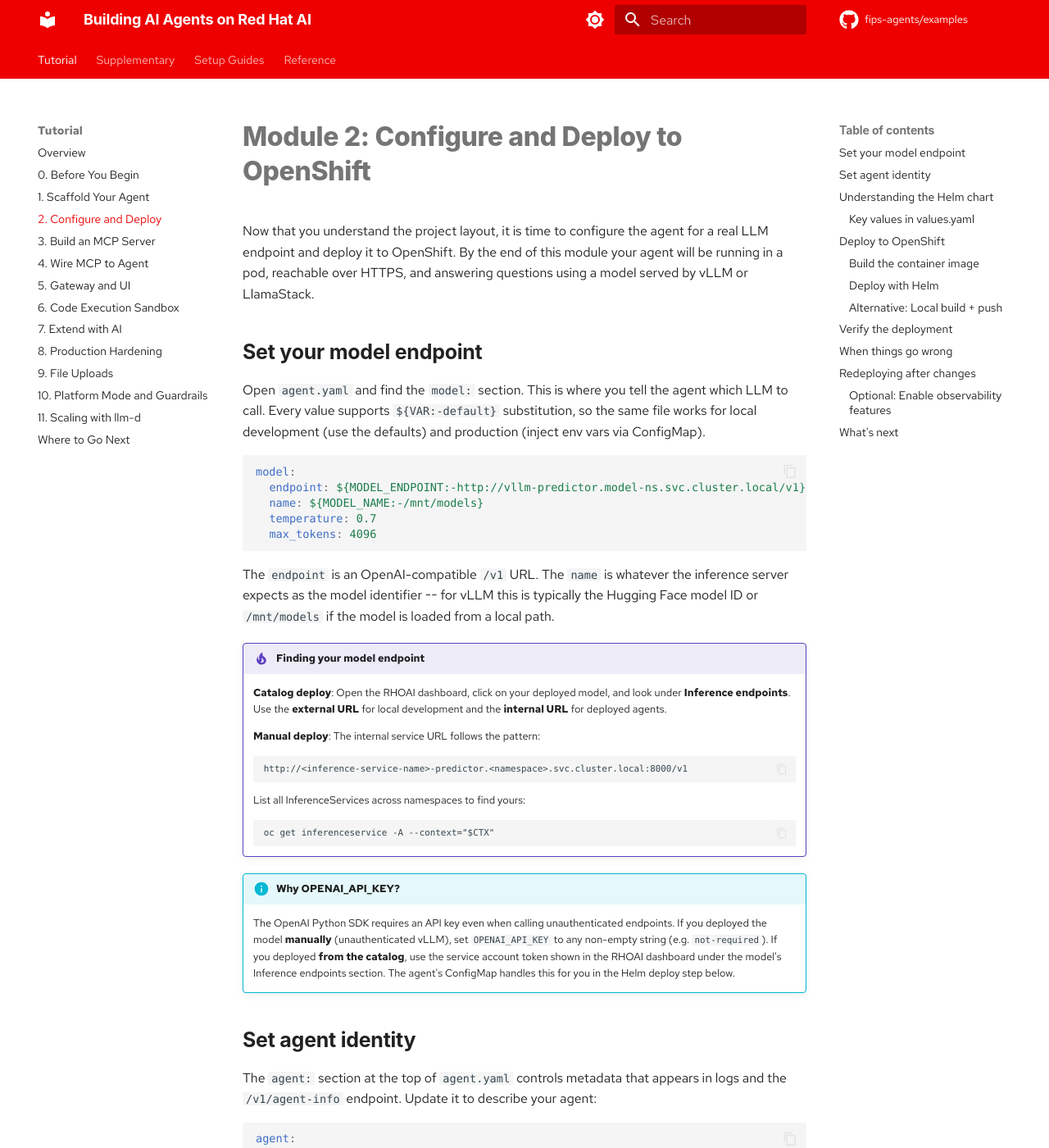
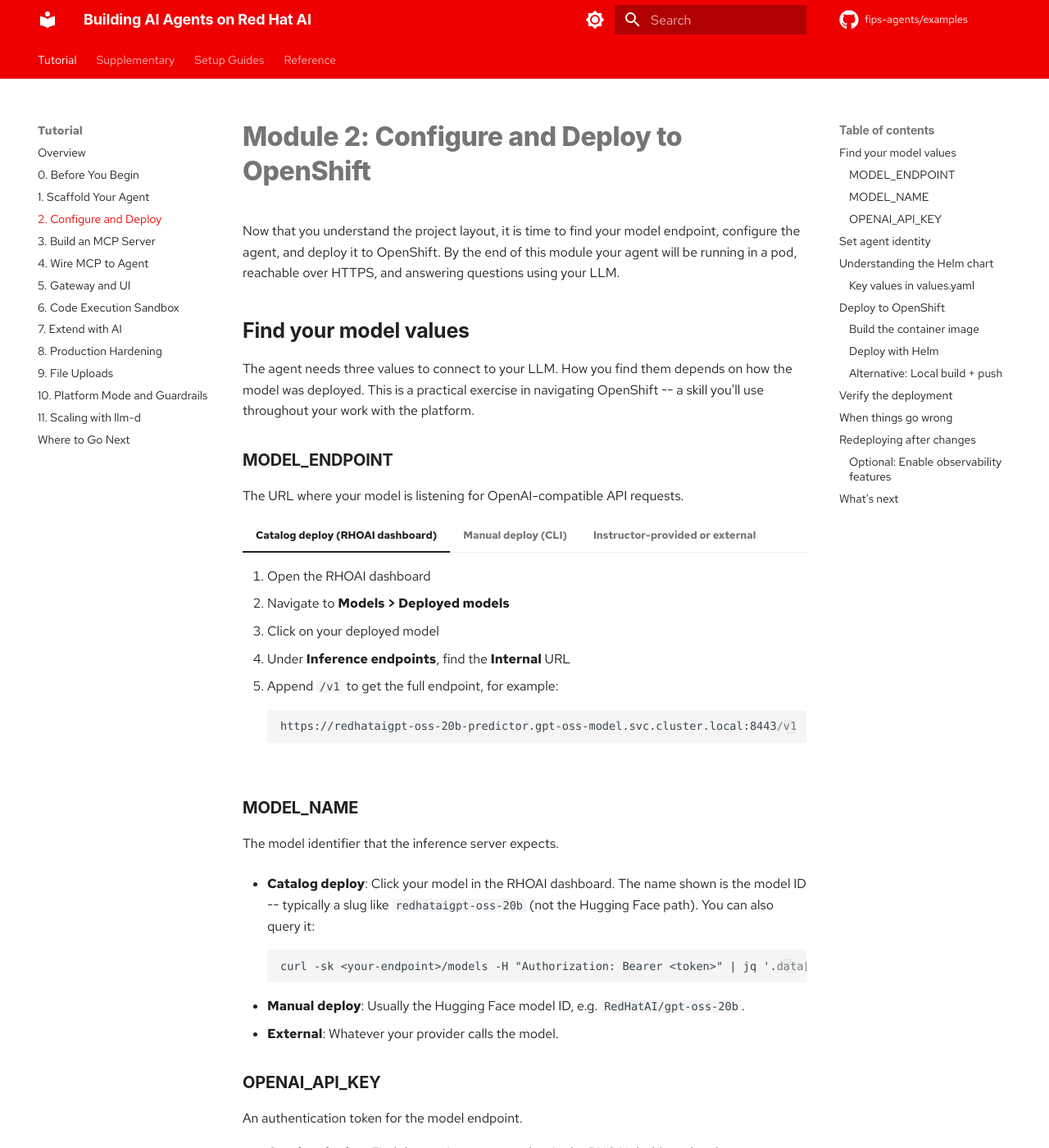
Before and after one commit to fips-agents/examples, an MkDocs documentation site: the page built from docs/02-configure-and-deploy.md, in a window 1280 px wide and 1400 px high. Shown: the whole window at 82% size. Built offline with MkDocs 1.6.1 and Material for MkDocs 9.7.7, drawn with Linux system fonts in a browser that asks for light colours; some web fonts are replaced; comment, search, counter and statistics services are not loaded; some of the changed text lies outside the part shown.

Commit message:
docs: Deploy-first model config — teach finding values in OpenShift
Remove local export-based model configuration from the tutorial flow.
Instead, teach students to find their model endpoint, name, and token
directly in OpenShift (RHOAI dashboard, CLI, or from their instructor).

Module 1 now explains ${VAR:-default} syntax as "the ConfigMap overrides
these at runtime" and defers configuration to Module 2. Module 2 has a
new hands-on "Find your model values" exercise with tabbed scenarios for
catalog deploy, manual deploy, and instructor-provided endpoints. Helm
install uses placeholder values instead of shell variables.

serve-an-llm replaces "Export the environment variables" with "Note your
values" reference tables throughout all paths.

Assisted-by: Claude Code (Opus 4.6)

````diff
--- a/docs/01-scaffold-agent.md
+++ b/docs/01-scaffold-agent.md
@@ -85,35 +85,16 @@ any OpenAI-compatible API -- vLLM, LlamaStack, llm-d, or even OpenAI itself.
 Set it to `anthropic`, `bedrock`, or `azure` to route through an adapter
 sidecar instead.
 
-!!! tip "Environment variable substitution"
-    `${MODEL_ENDPOINT:-http://llamastack:8321/v1}` means: use the
-    `MODEL_ENDPOINT` env var if set, otherwise fall back to
-    `http://llamastack:8321/v1`. This pattern appears throughout
-    `agent.yaml`. It lets a single config file work unchanged across local
-    development, staging, and production -- you only override what differs
-    via ConfigMaps or Secrets in OpenShift.
+The `${VAR:-default}` syntax means: use the environment variable `VAR` if it
+is set, otherwise fall back to the value after `:-`. For example,
+`${MODEL_ENDPOINT:-http://llamastack:8321/v1}` uses the `MODEL_ENDPOINT`
+environment variable if available, or `http://llamastack:8321/v1` as a
+fallback. You don't need to edit `agent.yaml` -- when you deploy to OpenShift
+in Module 2, a Kubernetes ConfigMap injects the real values as environment
+variables, and the substitution happens automatically at runtime.
 
-### Configure your model
-
-The scaffold defaults point at a LlamaStack endpoint that won't exist on
-your cluster. Before running the agent, set the environment variables that
-the `${VAR:-default}` placeholders will pick up. These are the values you
-exported in the [Serve an LLM](guides/serve-an-llm.md) guide:
-
-```bash
-export MODEL_ENDPOINT="..."
-export MODEL_NAME="..."
-export OPENAI_API_KEY="..."
-```
-
-If you haven't deployed a model yet, complete the
-[Serve an LLM](guides/serve-an-llm.md) guide first.
-
-!!! tip "Local development endpoint"
-    When running the agent on your laptop, use the **external route URL**
-    for the model endpoint (the `apps.<cluster-domain>` URL). The internal
-    service URL (`svc.cluster.local`) is only reachable from inside the
-    cluster and is used when the agent is deployed to OpenShift.
+You'll find your actual model values and configure them in
+[Module 2](02-configure-and-deploy.md) when you deploy to OpenShift.
 
 ### MCP servers
 
@@ -338,7 +319,7 @@ Key conventions:
 
 ## Run it locally
 
-Install dependencies and start the agent:
+Install dependencies and verify the scaffold starts correctly:
 
 ```bash
 make install
@@ -347,7 +328,9 @@ make run-local
 
 `make install` creates a virtual environment in `.venv/` and installs
 `fipsagents` plus your project's dependencies. `make run-local` starts the
-HTTP server on port 8080.
+HTTP server on port 8080. The agent won't be able to reach an LLM yet --
+the defaults point at a LlamaStack endpoint that doesn't exist. That's
+expected; you'll configure the real endpoint in Module 2.
 
 Once you see `Uvicorn running on http://0.0.0.0:8080`, test it:
 
@@ -389,9 +372,9 @@ curl localhost:8080/v1/agent-info | python -m json.tool
 }
 ```
 
-The `model.name` value reflects your `MODEL_NAME` environment variable. If you
-set it in the previous section, you'll see your model name here instead of the
-scaffold default.
+The `model.name` value shows the default from `agent.yaml`. This will
+change to your actual model once you deploy with the correct ConfigMap
+values in Module 2.
 
 The `tools` array lists every tool registered with `llm_only` or `both`
 visibility. The two shown above are **stock tools** that BaseAgent always
@@ -411,6 +394,6 @@ Stop the server with `Ctrl+C`.
 
 ## What's next
 
-The scaffolded project runs and is connected to your LLM. In
-[Module 2](02-configure-and-deploy.md), you'll customize the agent identity
-and deploy it to OpenShift.
+The scaffolded project starts and serves its health and info endpoints. In
+[Module 2](02-configure-and-deploy.md), you'll find your model endpoint in
+OpenShift, configure the agent, and deploy it to the cluster.
--- a/docs/02-configure-and-deploy.md
+++ b/docs/02-configure-and-deploy.md
@@ -1,50 +1,83 @@
 # Module 2: Configure and Deploy to OpenShift
 
-Now that you understand the project layout, it is time to configure the agent
-for a real LLM endpoint and deploy it to OpenShift. By the end of this module
-your agent will be running in a pod, reachable over HTTPS, and answering
-questions using a model served by vLLM or LlamaStack.
+Now that you understand the project layout, it is time to find your model
+endpoint, configure the agent, and deploy it to OpenShift. By the end of
+this module your agent will be running in a pod, reachable over HTTPS, and
+answering questions using your LLM.
 
-## Set your model endpoint
+## Find your model values
 
-Open `agent.yaml` and find the `model:` section. This is where you tell the
-agent which LLM to call. Every value supports `${VAR:-default}` substitution,
-so the same file works for local development (use the defaults) and production
-(inject env vars via ConfigMap).
+The agent needs three values to connect to your LLM. How you find them
+depends on how the model was deployed. This is a practical exercise in
+navigating OpenShift -- a skill you'll use throughout your work with the
+platform.
 
-```yaml
-model:
-  endpoint: ${MODEL_ENDPOINT:-http://vllm-predictor.model-ns.svc.cluster.local/v1}
-  name: ${MODEL_NAME:-/mnt/models}
-  temperature: 0.7
-  max_tokens: 4096
-```
+### MODEL_ENDPOINT
 
-The `endpoint` is an OpenAI-compatible `/v1` URL. The `name` is whatever the
-inference server expects as the model identifier -- for vLLM this is typically
-the Hugging Face model ID or `/mnt/models` if the model is loaded from a local
-path.
+The URL where your model is listening for OpenAI-compatible API requests.
 
-!!! tip "Finding your model endpoint"
-    **Catalog deploy**: Open the RHOAI dashboard, click on your deployed
-    model, and look under **Inference endpoints**. Use the **external URL**
-    for local development and the **internal URL** for deployed agents.
+=== "Catalog deploy (RHOAI dashboard)"
 
-    **Manual deploy**: The internal service URL follows the pattern:
+    1. Open the RHOAI dashboard
+    2. Navigate to **Models > Deployed models**
+    3. Click on your deployed model
+    4. Under **Inference endpoints**, find the **Internal** URL
+    5. Append `/v1` to get the full endpoint, for example:
 
-        http://<inference-service-name>-predictor.<namespace>.svc.cluster.local:8000/v1
+            https://redhataigpt-oss-20b-predictor.gpt-oss-model.svc.cluster.local:8443/v1
 
-    List all InferenceServices across namespaces to find yours:
+=== "Manual deploy (CLI)"
 
-        oc get inferenceservice -A --context="$CTX"
+    Find the InferenceService and construct the URL from its name and
+    namespace:
 
-!!! info "Why OPENAI_API_KEY?"
-    The OpenAI Python SDK requires an API key even when calling unauthenticated
-    endpoints. If you deployed the model **manually** (unauthenticated vLLM),
-    set `OPENAI_API_KEY` to any non-empty string (e.g. `not-required`). If you
-    deployed **from the catalog**, use the service account token shown in the
-    RHOAI dashboard under the model's Inference endpoints section. The agent's
-    ConfigMap handles this for you in the Helm deploy step below.
+    ```bash
+    oc get inferenceservice -A --context="$CTX"
+    ```
+
+    The internal service URL follows the pattern:
+
+        http://<name>-predictor.<namespace>.svc.cluster.local:8000/v1
+
+    !!! warning "Headless service port"
+        If your DataScienceCluster uses `rawDeploymentServiceConfig: Headless`,
+        you must include `:8000` in the URL. The InferenceService's
+        `.status.url` omits it. See the
+        [Serve an LLM](guides/serve-an-llm.md) guide for details.
+
+=== "Instructor-provided or external"
+
+    Your instructor or provider will give you the endpoint URL. It should
+    end with `/v1` (e.g. `https://api.example.com/v1`).
+
+### MODEL_NAME
+
+The model identifier that the inference server expects.
+
+- **Catalog deploy**: Click your model in the RHOAI dashboard. The name
+  shown is the model ID -- typically a slug like `redhataigpt-oss-20b`
+  (not the Hugging Face path). You can also query it:
+
+        curl -sk <your-endpoint>/models -H "Authorization: Bearer <token>" | jq '.data[].id'
+
+- **Manual deploy**: Usually the Hugging Face model ID, e.g.
+  `RedHatAI/gpt-oss-20b`.
+- **External**: Whatever your provider calls the model.
+
+### OPENAI_API_KEY
+
+An authentication token for the model endpoint.
+
+- **Catalog deploy**: Find the service account token in the RHOAI
+  dashboard under your model's **Inference endpoints** section.
+- **Manual deploy**: vLLM doesn't require authentication by default.
+  Set this to `not-required` -- the OpenAI Python SDK requires a
+  non-empty value even for unauthenticated endpoints.
+- **External**: Your API key from the provider.
+
+---
+
+Note these three values -- you'll use them in the Helm deploy step below.
 
 ## Set agent identity
 
@@ -145,9 +178,7 @@ regardless of your laptop.
 ### Deploy with Helm
 
 Resolve the ImageStream to get the internal registry path, then install
-the chart. The `--set config.*` flags inject environment variables into
-the ConfigMap that gets mounted in the pod, overriding the
-`${VAR:-default}` placeholders in `agent.yaml` at runtime.
+the chart with your model values:
 
 ```bash
 IMAGE=$(oc get is calculus-agent -n calculus-agent --context="$CTX" \
@@ -157,29 +188,20 @@ helm install calculus-agent chart/ \
   --set image.repository=$IMAGE \
   --set image.tag=latest \
   --set image.pullPolicy=Always \
-  --set config.MODEL_ENDPOINT=$MODEL_ENDPOINT \
-  --set config.MODEL_NAME=$MODEL_NAME \
-  --set config.OPENAI_API_KEY=$OPENAI_API_KEY \
+  --set config.MODEL_ENDPOINT="<your-model-endpoint>" \
+  --set config.MODEL_NAME="<your-model-name>" \
+  --set config.OPENAI_API_KEY="<your-api-key-or-token>" \
   --set route.enabled=true \
   -n calculus-agent --kube-context="$CTX"
 ```
 
-`$MODEL_ENDPOINT`, `$MODEL_NAME`, and `$OPENAI_API_KEY` are the values you
-exported in the [Serve an LLM](guides/serve-an-llm.md) guide.
+Replace the `<placeholder>` values with the three values you found above.
 
-!!! tip "Endpoint URL for deployed agents"
-    When the agent runs on the cluster, it should use the **internal
-    service URL** (e.g. `https://...-predictor.<ns>.svc.cluster.local:8443/v1`
-    for catalog deploys, or `http://...-predictor.<ns>.svc.cluster.local:8000/v1`
-    for manual deploys). Update `MODEL_ENDPOINT` accordingly before running
-    `helm install`.
-
-- **`config.MODEL_ENDPOINT`** -- the `/v1` URL of your inference endpoint.
-- **`config.MODEL_NAME`** -- the model identifier your endpoint expects
-  (`redhataigpt-oss-20b` for catalog deploys, `RedHatAI/gpt-oss-20b` for
-  manual deploys).
-- **`config.OPENAI_API_KEY`** -- the service account token for catalog
-  deploys, or `not-required` for unauthenticated manual deploys.
+The `--set config.*` flags create a Kubernetes ConfigMap with these
+key-value pairs. When the pod starts, fipsagents reads `agent.yaml`,
+finds `${MODEL_ENDPOINT:-...}`, and substitutes the value from the
+ConfigMap. This is how configuration works in Kubernetes -- you never
+hardcode environment-specific values in the container image.
 
 The result is a Deployment, Service, ConfigMap, and Route.
 
@@ -265,12 +287,20 @@ finish: `oc rollout status deployment/calculus-agent -n calculus-agent --context
 rollout is stuck, check pod logs.
 
 **Model returns errors** -- if the health check passes but chat completions
-fail, the issue is usually the model endpoint. Verify the endpoint is reachable
-from inside the cluster:
+fail, the issue is usually the model endpoint. Verify the configured endpoint
+from inside the pod:
 
 ```bash
 oc exec deployment/calculus-agent -n calculus-agent --context="$CTX" -- \
-  curl -s http://vllm-predictor.model-ns.svc.cluster.local/v1/models
+  env | grep MODEL_ENDPOINT
+```
+
+Then check that the endpoint is reachable from the pod:
+
+```bash
+oc exec deployment/calculus-agent -n calculus-agent --context="$CTX" -- \
+  curl -sk "$(<the-endpoint-from-above>)/models" \
+  -H "Authorization: Bearer $OPENAI_API_KEY"
 ```
 
 **Old image after rebuild** -- OpenShift caches images. After building a new
--- a/docs/guides/serve-an-llm.md
+++ b/docs/guides/serve-an-llm.md
@@ -363,39 +363,27 @@ ServingRuntime and InferenceService configuration.
     !!! note "Reasoning content"
         gpt-oss-20b emits its chain-of-thought into a separate `reasoning_content` field on the response message. The visible `content` is the final answer only. If you ever see `content: null` with `finish_reason: "length"`, the response was truncated mid-reasoning — raise `max_tokens`.
 
-### Export the environment variables
+### Note your values
 
-Set these variables for the rest of the tutorial. The values depend on how
-you deployed the model.
+Before moving on, note these three values from your deployment. You'll use
+them in [Module 2](../02-configure-and-deploy.md) when deploying the agent
+to OpenShift.
 
 === "Catalog deploy"
 
-    For **local development** (running the agent on your laptop), use the
-    external route URL:
-
-    ```bash
-    export MODEL_ENDPOINT="https://redhataigpt-oss-20b-gpt-oss-model.apps.<your-cluster-domain>/v1"
-    export MODEL_NAME="redhataigpt-oss-20b"
-    export OPENAI_API_KEY="<token from dashboard>"
-    ```
-
-    For **deployed agents** on the cluster, use the internal service URL
-    in your Helm values or ConfigMap:
-
-    ```
-    MODEL_ENDPOINT=https://redhataigpt-oss-20b-predictor.gpt-oss-model.svc.cluster.local:8443/v1
-    ```
+    | Value | Where to find it |
+    |-------|-----------------|
+    | `MODEL_ENDPOINT` | RHOAI dashboard > your model > Inference endpoints > **Internal** URL, with `/v1` appended |
+    | `MODEL_NAME` | The model ID shown in the dashboard (e.g. `redhataigpt-oss-20b`) |
+    | `OPENAI_API_KEY` | The service account token shown under Inference endpoints |
 
 === "Manual deploy"
 
-    ```bash
-    export MODEL_ENDPOINT="http://gpt-oss-predictor.gpt-oss-model.svc.cluster.local:8000/v1"
-    export MODEL_NAME="RedHatAI/gpt-oss-20b"
-    export OPENAI_API_KEY="not-required"
-    ```
-
-    Adjust the host/port to match your cluster -- see the Headless service
-    warning in the manual deploy tab above.
+    | Value | Where to find it |
+    |-------|-----------------|
+    | `MODEL_ENDPOINT` | `http://<name>-predictor.<namespace>.svc.cluster.local:8000/v1` (see Headless warning above) |
+    | `MODEL_NAME` | The Hugging Face model ID (e.g. `RedHatAI/gpt-oss-20b`) |
+    | `OPENAI_API_KEY` | `not-required` (vLLM is unauthenticated by default) |
 
 You're ready for Module 1.
 
@@ -420,22 +408,23 @@ You need three things:
 | Model name | What that endpoint calls the model |
 | API key (if required) | Set as `OPENAI_API_KEY`. For unauthenticated endpoints, set it to any non-empty string (e.g. `not-required`) — the OpenAI SDK requires the variable to exist. |
 
-Smoke test before moving on:
+Smoke test before moving on (substitute your actual URL and key):
 
 ```bash
-curl -s "$MODEL_ENDPOINT/models" \
-  -H "Authorization: Bearer $OPENAI_API_KEY" | jq
+curl -s https://api.example.com/v1/models \
+  -H "Authorization: Bearer <your-api-key>" | jq
 ```
 
 If you get a list of models including the one you'll use, you're ready.
 
-Set the variables:
+Note these three values -- you'll use them in
+[Module 2](../02-configure-and-deploy.md) when deploying the agent:
 
-```bash
-export MODEL_ENDPOINT="https://your-endpoint.example.com/v1"
-export MODEL_NAME="your-model-id"
-export OPENAI_API_KEY="..."
-```
+| Value | What to use |
+|-------|-------------|
+| `MODEL_ENDPOINT` | Your provider's API URL ending with `/v1` |
+| `MODEL_NAME` | The model identifier your endpoint expects |
+| `OPENAI_API_KEY` | Your API key from the provider |
 
 The rest of the tutorial works identically — only the LLM lives elsewhere.
 
````
